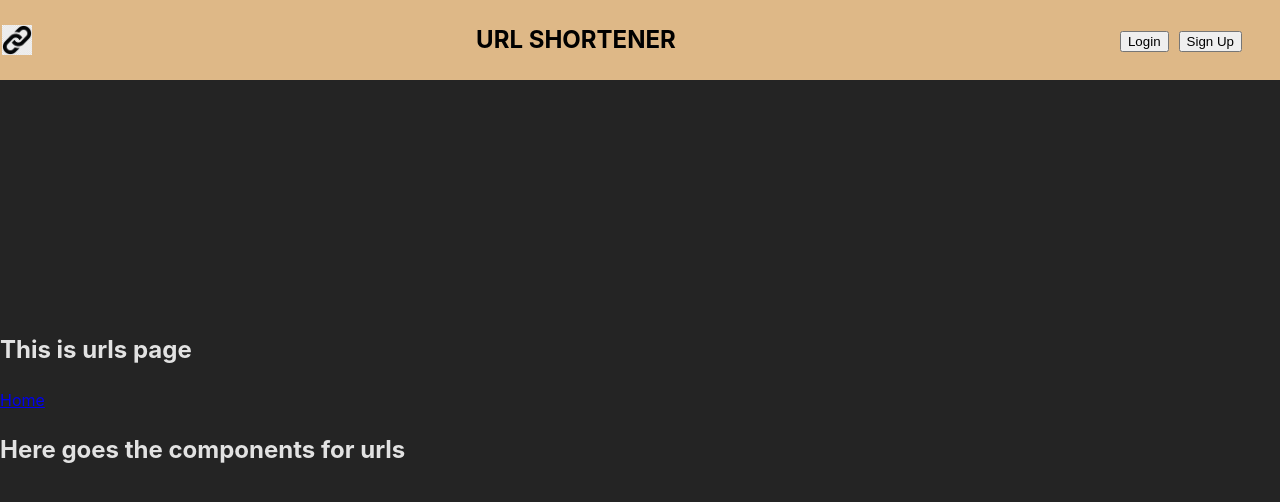
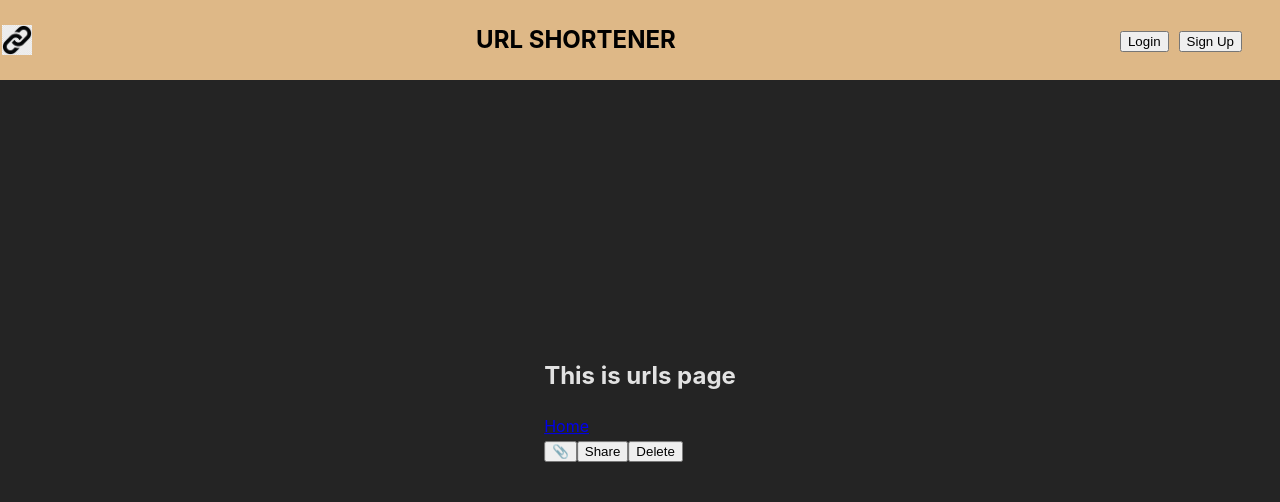
Before and after one commit to YahirGX5/url-shortener-frontend, a React (Vite) app: page /urls in a window 1280 px wide. Shown: the top 502 px of the page. Built offline with nearby package versions, Linux system fonts and the light colour scheme.

Commit message:
Created buttons for actions in url and added logic to UrlsViews, also centered the urls page

```diff
--- a/src/components/UrlsView/UrlsView.tsx
+++ b/src/components/UrlsView/UrlsView.tsx
@@ -1,9 +1,32 @@
-import { useState } from "react";
+import { useRef, useContext } from "react";
+import { urlsContext } from "../../contexts/UrlsContext";
 
-export function UrlsViews () {
+type UrlsViewsProps = {
+    originalUrl: string,
+    shortUrl: string
+}
+
+export function UrlsViews ({ originalUrl, shortUrl }: UrlsViewsProps) {
+    const urlRef = useRef(shortUrl);
+    const { urls, setUrls } = useContext(urlsContext);
+
+    const handleDelete = () => {
+        setUrls(urls.filter(url => url.shortUrl !== urlRef.current));
+
+    }
+
+    const handleCopy = () => {
+        navigator.clipboard.writeText(urlRef.current);
+    }
+
     return (
-        <article>
-
+        <article className="UrlContainer">
+            <a href={originalUrl} className="AnchorUrl">{urlRef.current}</a>
+            <section className="ButtonsContainer">
+                <button className="CopyButton" onClick={handleCopy}>📎</button>
+                <button className="ShareButton">Share</button>
+                <button className="DeleteButton" onClick={handleDelete}>Delete</button>
+            </section>
         </article>
     )
 }
--- a/src/pages/UrlsPage/UrlsPage.css
+++ b/src/pages/UrlsPage/UrlsPage.css
@@ -0,0 +1,11 @@
+body {
+    position: relative;
+}
+
+.UrlsContainer {
+    position: absolute;
+    top: 50%;
+    left: 50%;
+    transform: translate(-50%, -50%);
+    align-items: center;
+}
--- a/src/pages/UrlsPage/UrlsPage.tsx
+++ b/src/pages/UrlsPage/UrlsPage.tsx
@@ -1,16 +1,19 @@
 import { urlsContext } from "../../contexts/UrlsContext";
 import { useContext } from "react";
+import { UrlsViews } from "../../components/UrlsView/UrlsView";
 import { Link } from "wouter";
 
+import './UrlsPage.css';
+
 export function UrlsPage () {
-    const { urls, setUrls } = useContext(urlsContext);
+    const { urls } = useContext(urlsContext);
 
     return (
-        <section>
+        <section className="UrlsContainer">
             <h1>This is urls page</h1>
             <Link href="/home">Home</Link>
             {urls ?
-            <h1>Here goes the components for urls</h1>
+                urls.map(({ originalUrl, shortUrl }) => <UrlsViews originalUrl={originalUrl} shortUrl={shortUrl}/>)
             : <h1>Nothing to see here</h1>}
         </section>
     )
```
